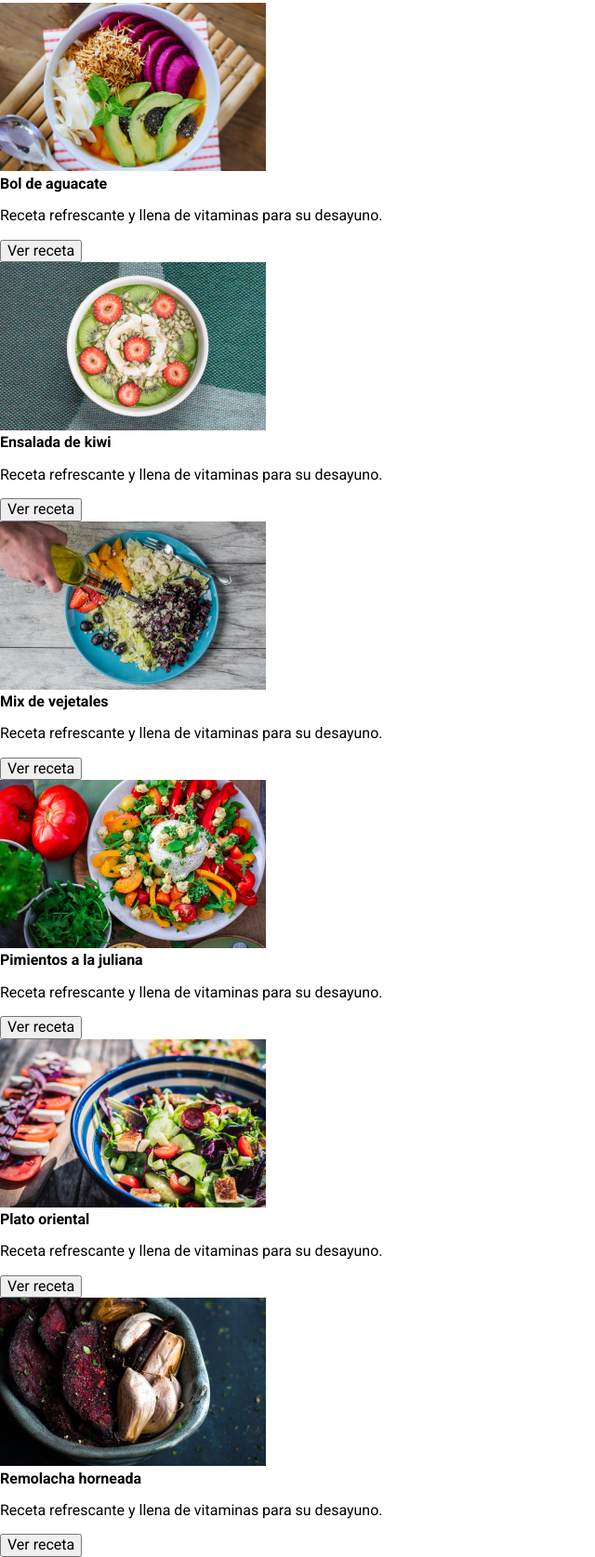
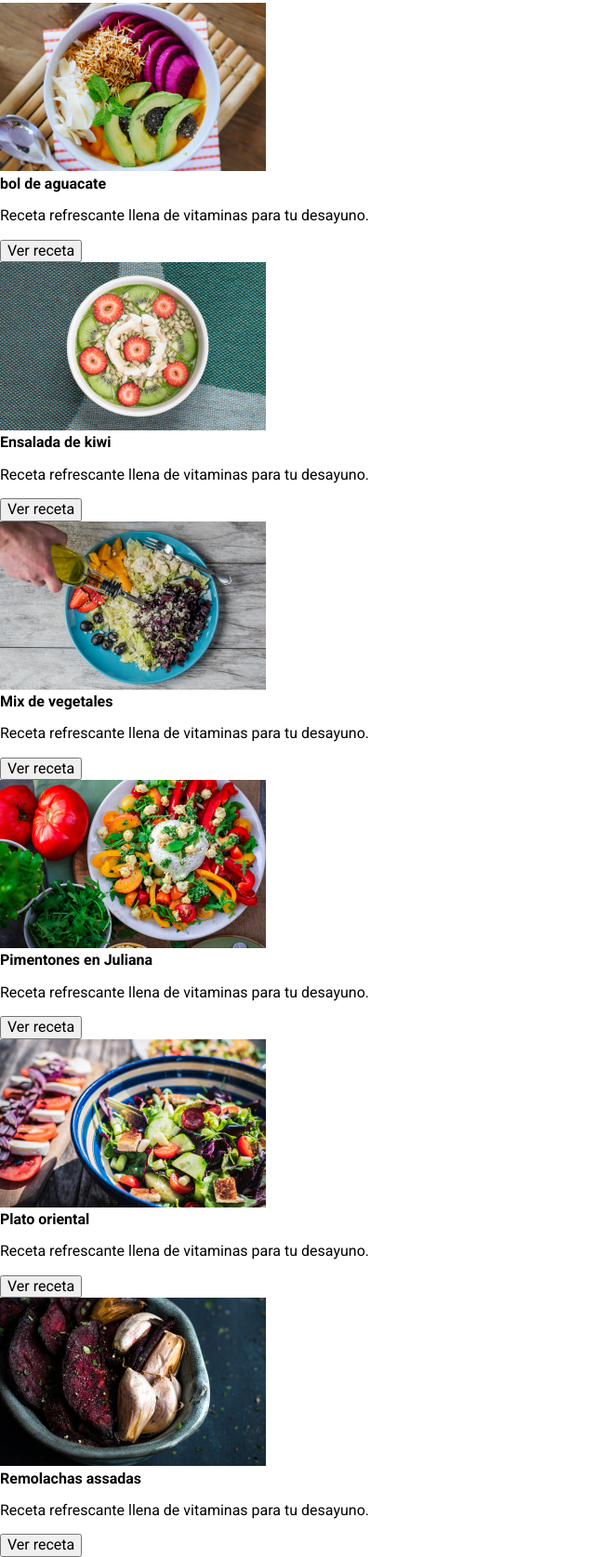
Before and after one commit to ROBER-SALAMA/Web-Recetas, a plain HTML site: page index.html in a window 1280 px wide. Shown: the part 1052-2727 px from the top of the page at 93% size, without its empty margins (0-640 px from the left). Drawn offline with Linux system fonts and the light colour scheme.

Commit message:
hice modificaciones al html

```diff
--- a/index.html
+++ b/index.html
@@ -1,5 +1,6 @@
 <!DOCTYPE html>
 <html lang="es">
+
 <head>
     <meta charset="UTF-8">
     <meta http-equiv="X-UA-Compatible" content="IE=edge">
@@ -26,6 +27,7 @@
     <link rel="stylesheet" href="./assets/css/receta/receta-contenido.css">
     <link rel="stylesheet" href="./assets/css/receta/receta-boton.css">
 </head>
+
 <body>
 
     <header class="cabecera">
@@ -54,65 +56,60 @@
 
     <!-- seccion de recetas -->
     <section class="recetas">
+
         <div class="receta">
-                <img src="/assets/img/recetas/ensalada-de-frutas.jpg" alt="bol de aguacate" class="receta__imagen">
-                <div class="receta__contenido">
-                    <h4 class="receta__titulo">Bol de aguacate</h4>
-                    <p class="receta__descripcion">Receta refrescante y llena de vitaminas para su desayuno.</p>
+            <img class="receta__imagen" alt="bol de aguacate" src="./assets/img/recetas/ensalada-de-frutas.jpg" />
+            <div div class="receta__contenido">
+                <h4 class="receta__titulo">bol de aguacate</h4>
+                <p class="receta__descripcion">Receta refrescante llena de vitaminas para tu desayuno.</p>
                 <button class="receta__boton">Ver receta</button>
             </div>
         </div>
-        </section>
-        <section class="recetas">
+
         <div class="receta">
-                <img src="/assets/img/recetas/ensalada-de-kiwi.jpg" alt="Ensalada de kiwi" class="receta__imagen">
+            <img class="receta__imagen" alt="Ensalada de kiwi" src="./assets/img/recetas/ensalada-de-kiwi.jpg" />
             <div class="receta__contenido">
                 <h4 class="receta__titulo">Ensalada de kiwi</h4>
-                    <p class="receta__descripcion">Receta refrescante y llena de vitaminas para su desayuno.</p>
+                <p class="receta__descripcion">Receta refrescante llena de vitaminas para tu desayuno.</p>
                 <button class="receta__boton">Ver receta</button>
             </div>
         </div>
-        </section>
-        <section class="recetas">
+
         <div class="receta">
-                <img src="/assets/img/recetas/mix-de-vegetales.jpg" alt="mix-de-vegetales" class="receta__imagen">
+            <img class="receta__imagen" alt="Mix de vegetales" src="./assets/img/recetas/mix-de-vegetales.jpg" />
             <div class="receta__contenido">
-                    <h4 class="receta__titulo">Mix de vejetales</h4>
-                    <p class="receta__descripcion">Receta refrescante y llena de vitaminas para su desayuno.</p>
+                <h4 class="receta__titulo">Mix de vegetales</h4>
+                <p class="receta__descripcion">Receta refrescante llena de vitaminas para tu desayuno.</p>
                 <button class="receta__boton">Ver receta</button>
             </div>
         </div>
-        </section>
-        <section class="recetas">
+
         <div class="receta">
-                <img src="/assets/img/recetas/pimentones-juliana.jpg" alt="pimentones-juliana" class="receta__imagen">
+            <img class="receta__imagen" alt="Pimentones en Juliana" src="./assets/img/recetas/pimentones-juliana.jpg" />
             <div class="receta__contenido">
-                    <h4 class="receta__titulo">Pimientos a la juliana</h4>
-                    <p class="receta__descripcion">Receta refrescante y llena de vitaminas para su desayuno.</p>
+                <h4 class="receta__titulo">Pimentones en Juliana</h4>
+                <p class="receta__descripcion">Receta refrescante llena de vitaminas para tu desayuno.</p>
                 <button class="receta__boton">Ver receta</button>
             </div>
         </div>
-        </section>
-        <section class="recetas">
         <div class="receta">
-                <img src="/assets/img/recetas/plato-oriental.jpg" alt="plato-oriental" class="receta__imagen">
+            <img class="receta__imagen" alt="Plato oriental" src="./assets/img/recetas/plato-oriental.jpg" />
             <div class="receta__contenido">
                 <h4 class="receta__titulo">Plato oriental</h4>
-                    <p class="receta__descripcion">Receta refrescante y llena de vitaminas para su desayuno.</p>
+                <p class="receta__descripcion">Receta refrescante llena de vitaminas para tu desayuno.</p>
                 <button class="receta__boton">Ver receta</button>
             </div>
         </div>
-        </section>
-        <section class="recetas">
         <div class="receta">
-                <img src="/assets/img/recetas/beterrabas-asadas.jpg" alt="Remolacha" class="receta__imagen">
+            <img class="receta__imagen" alt="Remolachas asadas" src="./assets/img/recetas/beterrabas-asadas.jpg" />
             <div class="receta__contenido">
-                    <h4 class="receta__titulo">Remolacha horneada</h4>
-                    <p class="receta__descripcion">Receta refrescante y llena de vitaminas para su desayuno.</p>
+                <h4 class="receta__titulo">Remolachas assadas</h4>
+                <p class="receta__descripcion">Receta refrescante llena de vitaminas para tu desayuno.</p>
                 <button class="receta__boton">Ver receta</button>
             </div>
         </div>
     </section>
 
 </body>
+
 </html>
```
Lines whose indentation alone changed are shown as unchanged.
